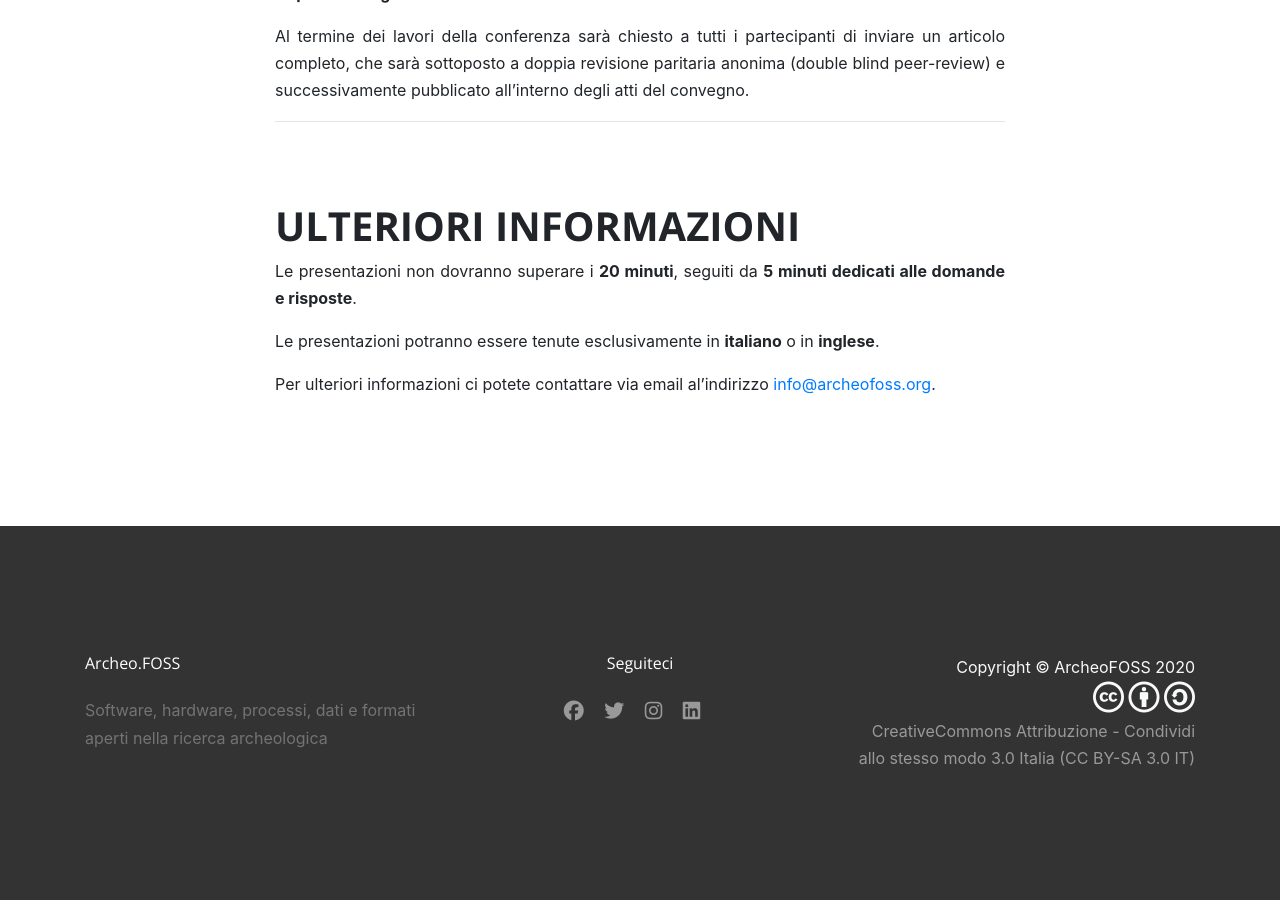
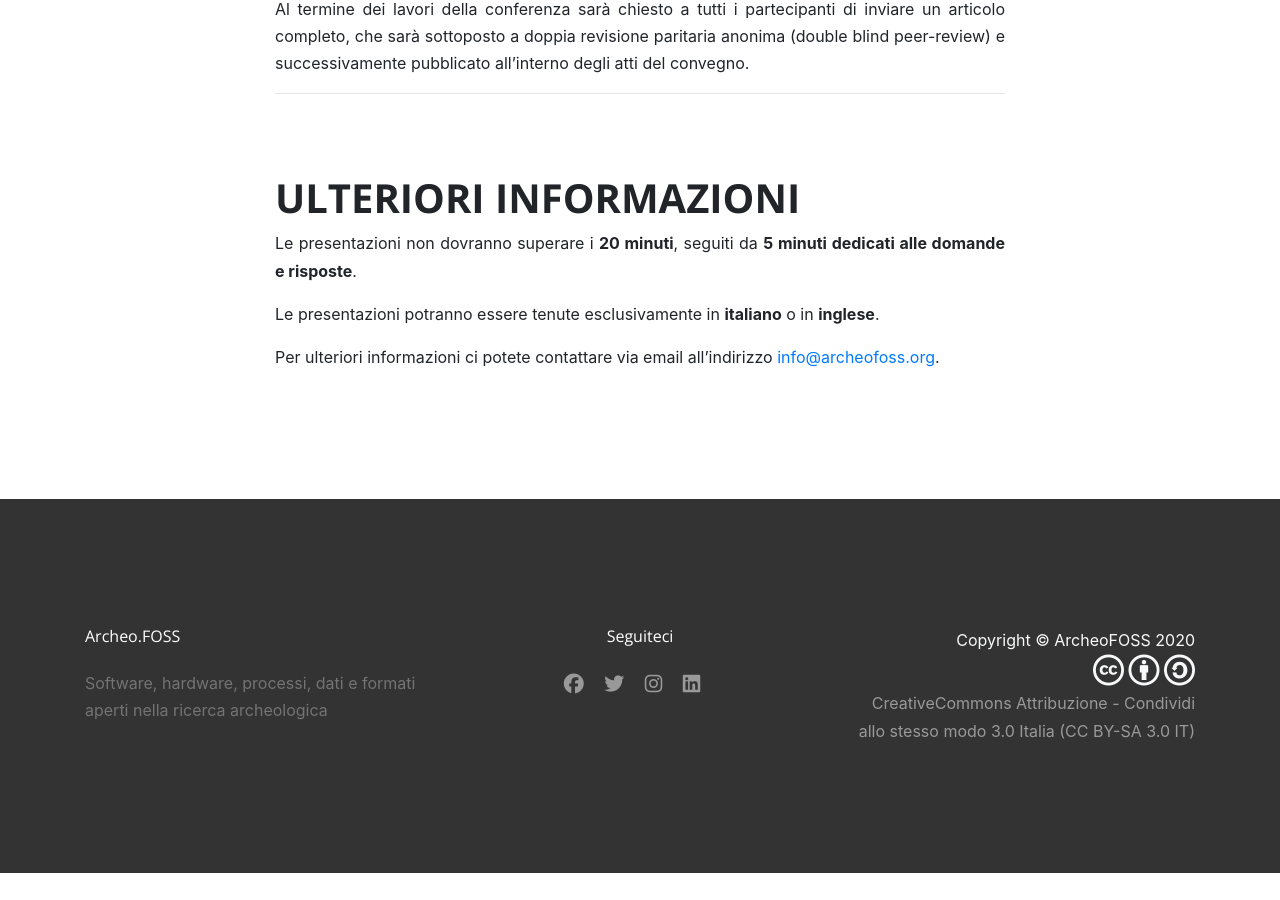
Before and after one commit to archeofoss/archeofoss2020, a Jekyll site: the page built from index.md, in a window 1280 px wide and 900 px high, scrolled down 5561 px. Built offline with Jekyll 4.4.1, drawn with Linux system fonts in a browser that asks for light colours; nearby versions of some CDN libraries; after the commit the page ends 6434 px from its top, so only the background shows below that; some of the changed text lies outside the part shown.

Commit message:
Update index.md

```diff
--- a/index.md
+++ b/index.md
@@ -164,4 +164,4 @@
 Le presentazioni potranno essere tenute esclusivamente in **italiano** o in **inglese**.
 
 Per ulteriori informazioni ci potete contattare via email
-al'indirizzo [info@archeofoss.org](mailto:info@archeofoss.org).
+all'indirizzo [info@archeofoss.org](mailto:info@archeofoss.org).
```
Also changed, not shown: other parts of index.md (+2 -2 lines).
